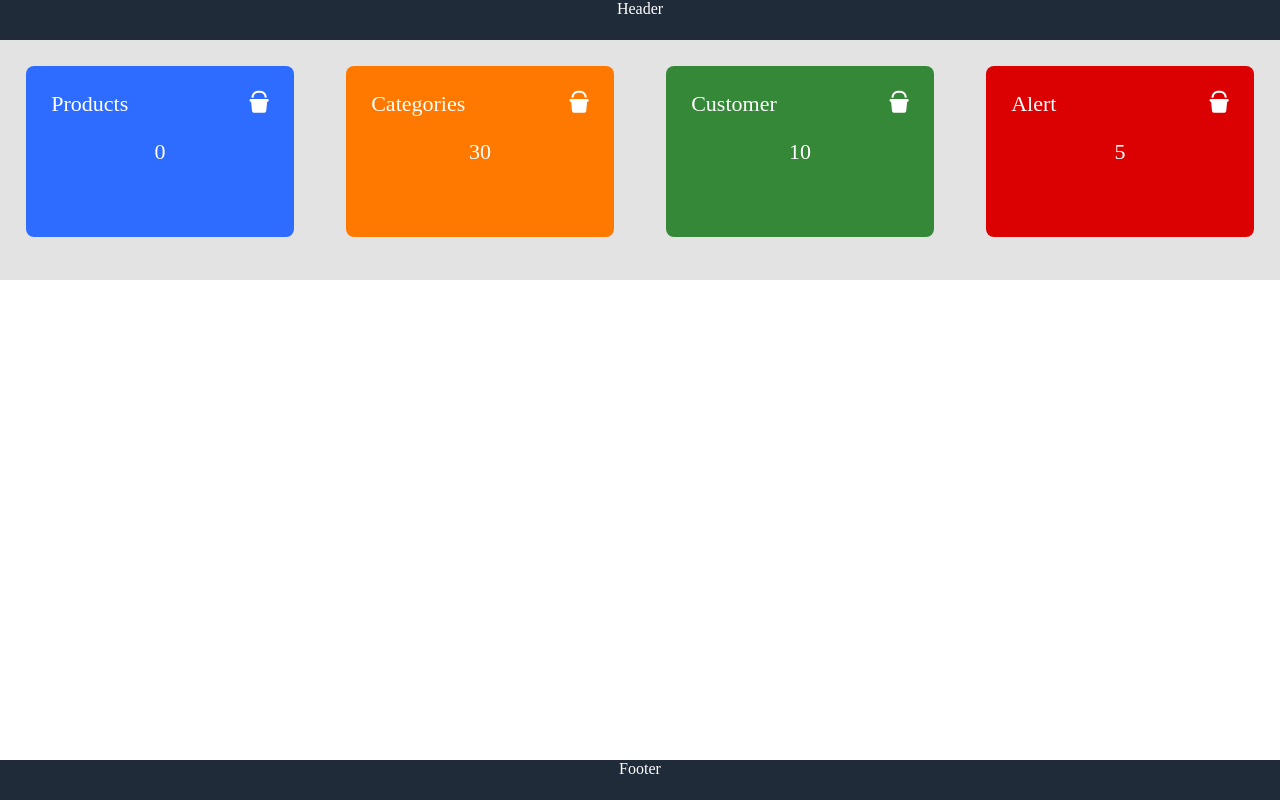
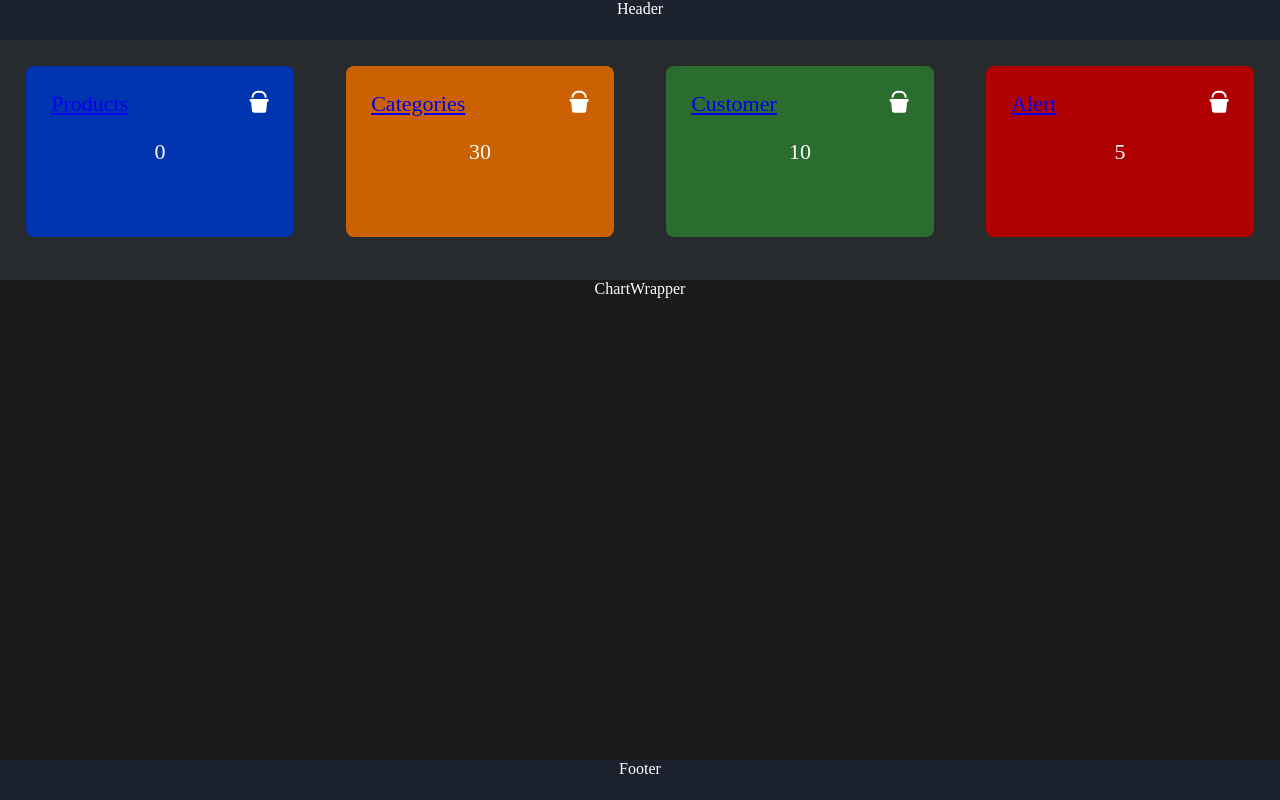
Before and after one commit to Nitintin/admin-dashboard, a React (Create React App) app: page / in a window 1280 px wide. Built offline with nearby package versions, Linux system fonts and the light colour scheme; no server answers.

Commit message:
add routing using react router dom

```diff
--- a/src/App.css
+++ b/src/App.css
@@ -35,22 +35,22 @@ html{
   font-weight: 500;
 }
 .widgetWrapper{
-  background-color: #e3e3e3;
+  background-color: #282B2D;
   height:30%;
 }
 
 .chartWrapper{
-  background-color:#fff;
+  background-color:#181A1B;
   height:60%;
 }
 
 .footer{
-  background-color: #202B3A;
+  background-color: #1B222E;
   height:5%;
 }
 
 .header{
-  background-color:#202B3A;
+  background-color:#1B222E;
   height:5%;
 }
 .widgetTopSection{
@@ -58,3 +58,9 @@ html{
   justify-content: space-between;
   margin-bottom: 10%;
 }
+
+.errorContainer{
+  text-align: center;
+  font-size: 40px;
+  font-weight: 500;
+}
--- /dev/null
+++ b/src/components/Categories.js
@@ -0,0 +1,9 @@
+import React from 'react'
+
+const Categories = () => {
+  return (
+    <div>Categories</div>
+  )
+}
+
+export default Categories
--- /dev/null
+++ b/src/components/ErrorPage.js
@@ -0,0 +1,9 @@
+import React from 'react'
+
+const ErrorPage = () => {
+  return (
+    <section className='errorContainer'>Error Page</section>
+  )
+}
+
+export default ErrorPage
--- /dev/null
+++ b/src/components/Products.js
@@ -0,0 +1,7 @@
+import react from 'react';
+
+const Products = () => {
+    return <h2>Products</h2>
+}
+
+export default Products;
--- a/src/components/Widget.js
+++ b/src/components/Widget.js
@@ -1,6 +1,7 @@
 import react from 'react';
+import {Link} from 'react-router-dom';
 
-const Widget = ({color, textToDisplay, count})=>{
+const Widget = ({color, textToDisplay, count, redirectPath})=>{
 
     const widgetStyle = {
         background: color,
@@ -9,7 +10,7 @@ const Widget = ({color, textToDisplay, count})=>{
     return <section className="widget" style={widgetStyle}>
         <div className='widgetTopSection'>
             {
-                textToDisplay
+                <Link to={`${redirectPath}`}>{textToDisplay}</Link>
             }<i className="fa-solid fa-bucket"></i>
         </div>
         <div className='widgetBottomSection'>
--- a/src/components/WidgetWrapper.js
+++ b/src/components/WidgetWrapper.js
@@ -5,12 +5,11 @@ import Widget from './Widget';
 const WidgetWrapper = () => {
 
     const [products, setProducts] = useState([]);
-    const test = false;
 
     useEffect(() => {
         const fetchData = async () => {
             const response = await axios.get('https://dummyjson.com/products');
-            const userResponse = await axios.get('https://dummyjson.com/users');
+            // const userResponse = await axios.get('https://dummyjson.com/users');
             const {
                 data
             } = response;
@@ -22,13 +21,26 @@ const WidgetWrapper = () => {
 
     return <section className='widgetWrapper widgetGridContainer'>
         {
-            products && <Widget color='#2E6CFF' textToDisplay="Products" count={products.length}/>
+            products && <Widget
+            color='#0034B0'
+            textToDisplay="Products"
+            count={products.length}
+            redirectPath='/products'
+        />
         }
-        {
-            !test && <Widget color='#FF7900' textToDisplay="Categories" count={30}/>
-        }
-        <Widget color='#368839' textToDisplay="Customer" count={10}/>
-        <Widget color='#DB0001' textToDisplay="Alert" count={5}/>
+        <Widget
+            color='#CB6102'
+            textToDisplay="Categories"
+            count={30}
+            redirectPath='/category'
+        />
+        <Widget
+            color='#2A6D2E'
+            textToDisplay="Customer"
+            count={10}
+            redirectPath='/customers'
+        />
+        <Widget color='#AF0101' textToDisplay="Alert" count={5}/>
     </section>
 }
 
--- a/src/index.js
+++ b/src/index.js
@@ -3,11 +3,32 @@ import ReactDOM from 'react-dom/client';
 import './index.css';
 import App from './App';
 import reportWebVitals from './reportWebVitals';
+import { createBrowserRouter, RouterProvider } from 'react-router-dom';
+import ErrorPage from './components/ErrorPage';
+import Products from './components/Products';
+import Categories from './components/Categories';
 
 const root = ReactDOM.createRoot(document.getElementById('root'));
+
+const router = createBrowserRouter([
+  {
+    path: '/',
+    element: <App />,
+    errorElement: <ErrorPage />
+  },
+  {
+    path: '/products',
+    element: <Products />
+  },
+  {
+    path: '/category',
+    element: <Categories />
+  }
+]);
+
 root.render(
   <React.StrictMode>
-    <App />
+    <RouterProvider router={router} />
   </React.StrictMode>
 );
 
```
Also changed, not shown: src/components/Users.js (added, +9 -0 lines).
